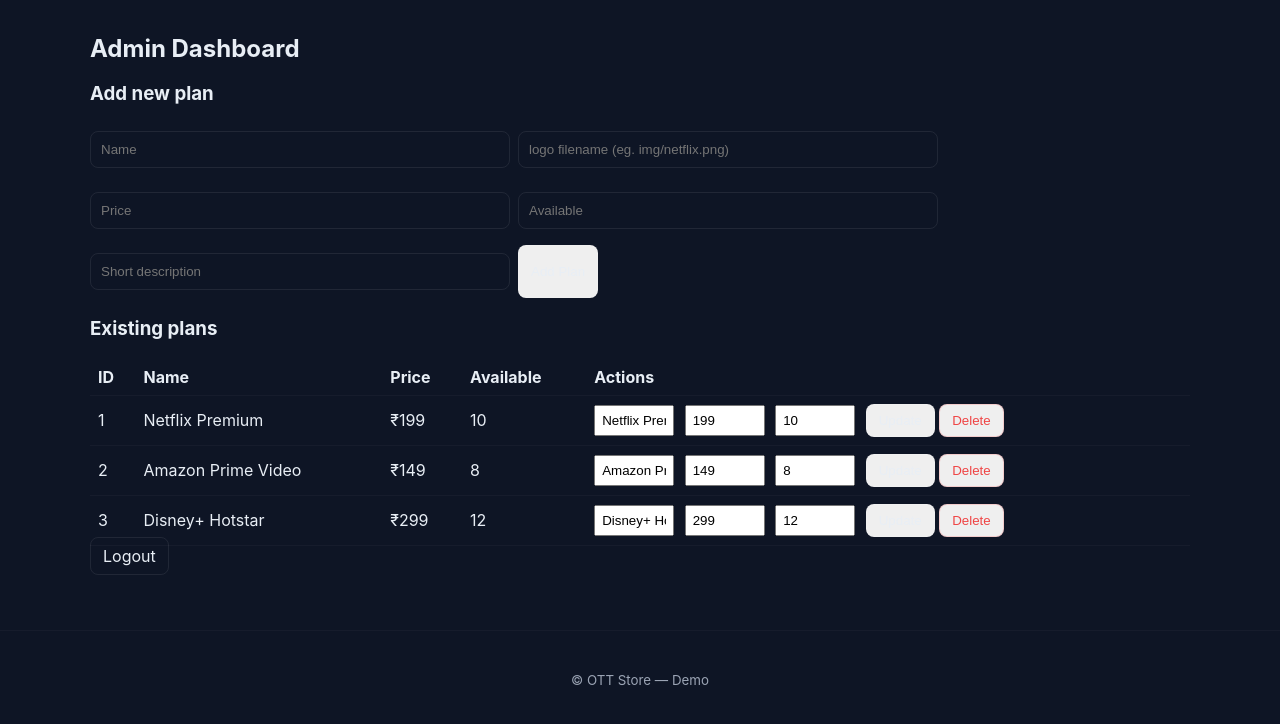
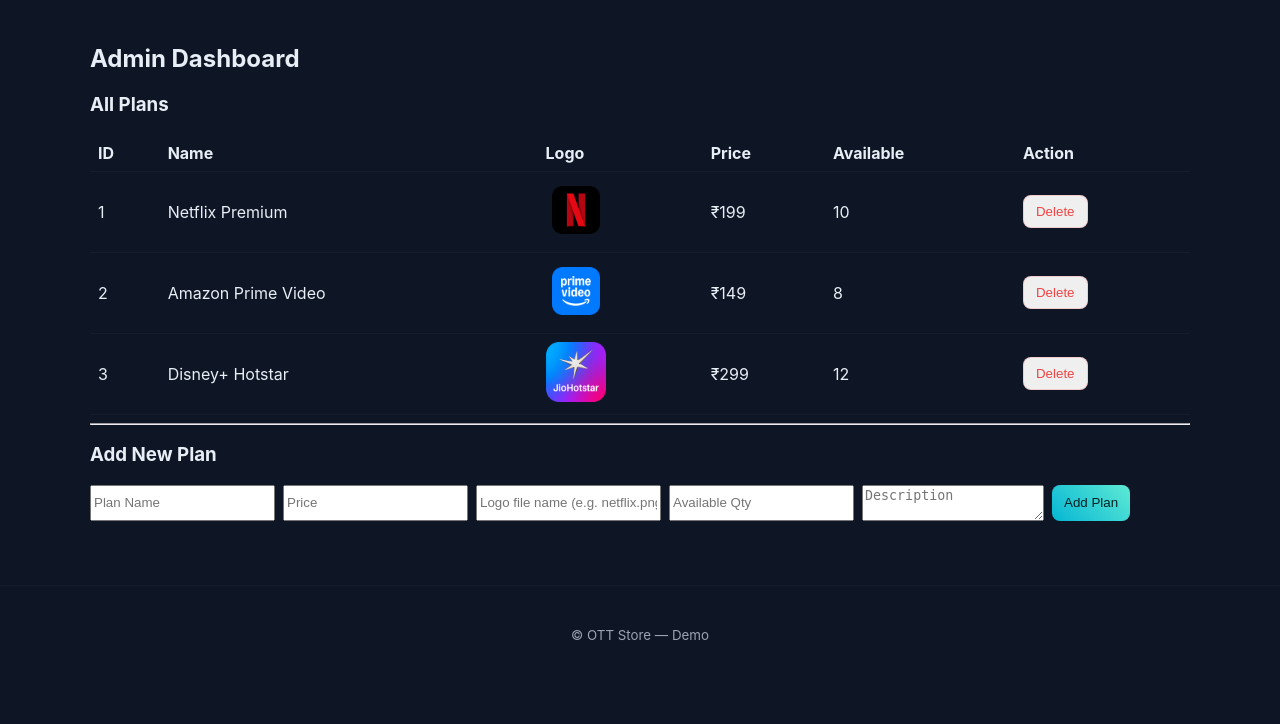
Before and after one commit to kafeelk528-ship-it/ott8, a Flask app: page /admin/dashboard in a window 1280 px wide. Shown: the part 57-781 px from the top of the page. Run offline with Flask 2, Linux system fonts and the light colour scheme; the visitor is signed in with stand-in values (Sample User, id 1).

Commit message:
Update dashboard.html

```diff
--- a/templates/dashboard.html
+++ b/templates/dashboard.html
@@ -1,43 +1,50 @@
 {% extends "base.html" %}
 {% block title %}Admin Dashboard{% endblock %}
+
 {% block content %}
-<h1 class="page-title">Admin Dashboard</h1>
+<h2>Admin Dashboard</h2>
 
-<h3>Add new plan</h3>
-<form method="POST" action="{{ url_for('admin_add_plan') }}" class="admin-form">
-  <input name="name" placeholder="Name" class="input" required>
-  <input name="logo" placeholder="logo filename (eg. img/netflix.png)" class="input">
-  <input name="price" placeholder="Price" class="input">
-  <input name="available" placeholder="Available" class="input">
-  <input name="desc" placeholder="Short description" class="input">
-  <button class="btn" type="submit">Add Plan</button>
-</form>
+<h3>All Plans</h3>
 
-<h3>Existing plans</h3>
 <table class="admin-table">
-<thead><tr><th>ID</th><th>Name</th><th>Price</th><th>Available</th><th>Actions</th></tr></thead>
-<tbody>
+    <tr>
+        <th>ID</th>
+        <th>Name</th>
+        <th>Logo</th>
+        <th>Price</th>
+        <th>Available</th>
+        <th>Action</th>
+    </tr>
+
     {% for p in plans %}
     <tr>
         <td>{{ p.id }}</td>
         <td>{{ p.name }}</td>
+        <td><img src="{{ url_for('static', filename='img/' ~ p.logo) }}" width="60"></td>
         <td>₹{{ p.price }}</td>
         <td>{{ p.available }}</td>
         <td>
-      <form style="display:inline" method="POST" action="{{ url_for('admin_update_plan', plan_id=p.id) }}">
-        <input name="name" value="{{ p.name }}" class="small">
-        <input name="price" value="{{ p.price }}" class="small">
-        <input name="available" value="{{ p.available }}" class="small">
-        <button class="btn" type="submit">Update</button>
-      </form>
-      <form style="display:inline" method="POST" action="{{ url_for('admin_delete_plan', plan_id=p.id) }}">
-        <button class="btn danger" type="submit" onclick="return confirm('Delete plan?')">Delete</button>
+            <form method="POST" action="{{ url_for('admin_delete_plan', plan_id=p.id) }}">
+                <button class="btn danger">Delete</button>
             </form>
         </td>
     </tr>
     {% endfor %}
-</tbody>
 </table>
 
-<a class="btn" href="{{ url_for('admin_logout') }}">Logout</a>
+<hr>
+
+<h3>Add New Plan</h3>
+
+<form method="POST" action="{{ url_for('admin_add_plan') }}" class="admin-form">
+
+    <input name="name" placeholder="Plan Name" required>
+    <input name="price" placeholder="Price" required>
+    <input name="logo" placeholder="Logo file name (e.g. netflix.png)" required>
+    <input name="available" placeholder="Available Qty" required>
+    <textarea name="desc" placeholder="Description"></textarea>
+
+    <button class="btn primary">Add Plan</button>
+</form>
+
 {% endblock %}
```
Lines whose indentation alone changed are shown as unchanged.
